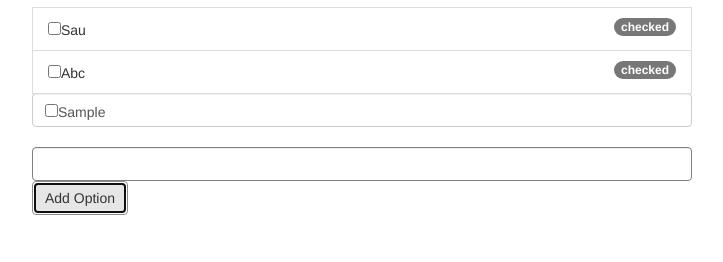
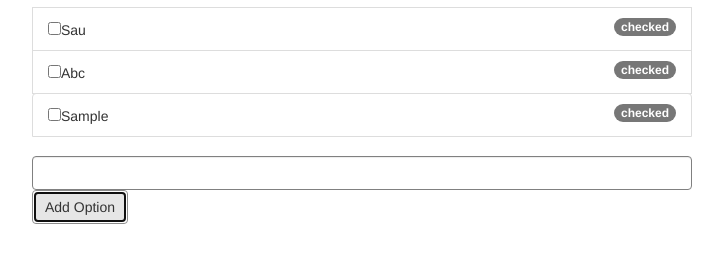
Before and after one commit to sau9458/myreact1, a React app: page / in a window 1280 px wide. Both pictures are taken after typing "Sample" into the empty fields and a click on the button "Add Option". Shown: the part 56-318 px from the top of the page, without its empty margins (298-1021 px from the left). Built offline with nearby package versions, Linux system fonts and the light colour scheme.

Commit message:
changes applied

```diff
--- /dev/null
+++ b/src/AddOption.js
@@ -0,0 +1,73 @@
+
+import React from 'react';
+import Todo from './index.js'
+let btnStyle = {
+
+	}
+ class AddOption extends React.Component {
+  constructor(props) {
+    super(props);
+    this.handleAddOption = this.handleAddOption.bind(this);
+    this.handleAddOptions = this.handleAddOptions.bind(this);
+    this.state = {
+      error: undefined,
+      options:[]
+    };
+  }
+  handleAddOption(e) {
+
+    e.preventDefault(e);
+    const option = e.target.elements.option.value.trim();
+    const error = this.handleAddOptions(option);
+    e.target.elements.option.value="";
+
+    this.setState(() => {
+      return { error };
+    });
+  }
+
+handleAddOptions(option){
+    if (!option) {
+      btnStyle = {
+      			border: '1px solid red'
+      		}
+  return false;
+    }
+
+else{
+    this.setState((prevState) => {
+      return {
+        options: prevState.options.concat(option)
+      };
+    });
+    btnStyle = {
+          border: '1px solid grey'
+        }
+  }
+}
+  //handleAddOption(e) {
+    // e.preventDefault();
+    // const option = e.target.elements.option.value.trim();
+    // const error = this.handleAddOption(option);
+    // e.target.elements.option.value="";
+    //
+    // this.setState(() => {
+    //   return { error };
+    // });
+  //}
+  render() {
+    return (
+      <div>
+        {
+          this.state.options.map((option) => <li key={option} className="list-group-item" ><input type="checkbox"/>{option}<span className="badge">checked</span></li>)
+        }
+        {this.state.error && <li className="list-group-item">{this.state.error}</li>}
+        <form onSubmit={this.handleAddOption}><br/>
+          <input type="text" name="option" className="form-control"style={btnStyle} />
+          <button className="btn btn-default">Add Option</button>
+        </form>
+      </div>
+    );
+  }
+}
+export default AddOption;
--- a/src/index.css
+++ b/src/index.css
@@ -5,3 +5,6 @@
 ul{
   list-style-type: none;
 }
+.badge{
+  float: right;
+}
--- a/src/index.js
+++ b/src/index.js
@@ -2,40 +2,42 @@ import React from 'react';
 import ReactDOM from 'react-dom';
 import './index.css';
 import input from './input.json';
+import AddOption from './AddOption.js'
 import registerServiceWorker from './registerServiceWorker';
 let btnStyle = {
-		border: '1px solid grey'
+		border: '1px solid red'
 	}
-class Todo extends React.Component{
+export class Todo extends React.Component{
   constructor(){
     super();
-    this.handleAddOption = this.handleAddOption.bind(this);
+    // this.handleAddOption = this.handleAddOption.bind(this);
     this.state={
       data:input.data,
-      options:[]
+      // options:[]
     }
   }
-  handleAddOption(option) {
-    if (!option) {
-      btnStyle = {
-      			border: '1px solid red'
-      		}
-  return false;
-    }
-
-else{
-    this.setState((prevState) => {
-      return {
-        options: prevState.options.concat(option)
-
-      };
-    });
-    btnStyle = {
-          border: '1px solid grey'
-        }
-  }
-
-  }
+//   handleAddOption(option) {
+//     if (!option) {
+//
+//       btnStyle = {
+//       			"background-color": ' red'
+//       		}
+//   return false;
+//     }
+//
+// else{
+//     this.setState((prevState) => {
+//       return {
+//         options: prevState.options.concat(option)
+//
+//       };
+//     });
+//     btnStyle = {
+//           border: '1px solid grey'
+//         }
+//   }
+//
+//   }
 
 render(){
   const jsondata=this.state.data.map((data,id)=><li className="list-group-item" key={data.id}><input type="checkbox"/>
@@ -46,7 +48,7 @@ render(){
         <ul>
             <li><h2>ToDo</h2></li>
              {jsondata}
-            <AddOption handleAddOption={this.handleAddOption} options={this.state.options}/>
+            {<li><AddOption /*handleAddOption={this.handleAddOption} options={this.state.options}*//></li> }
 
           </ul>
       </div>
@@ -54,42 +56,7 @@ render(){
  }
 
 }
-
-
-class AddOption extends React.Component {
-  constructor(props) {
-    super(props);
-    this.handleAddOption = this.handleAddOption.bind(this);
-    this.state = {
-      error: undefined
-    };
-  }
-  handleAddOption(e) {
-    e.preventDefault();
-
-    const option = e.target.elements.option.value.trim();
-    const error = this.props.handleAddOption(option);
-    e.target.elements.option.value="";
-
-    this.setState(() => {
-      return { error };
-    });
-  }
-  render() {
-    return (
-      <div>
-        {
-          this.props.options.map((option) => <li key={option} className="form-control" ><input type="checkbox"/>{option}</li>)
-        }
-        {this.state.error && <li className="list-group-item">{this.state.error}</li>}
-        <form onSubmit={this.handleAddOption}><br/>
-          <input type="text" name="option" className="form-control"style={btnStyle} />
-          <button className="btn btn-default">Add Option</button>
-        </form>
-      </div>
-    );
-  }
-}
 ReactDOM.render(<Todo />,document.getElementById('root'));
 
 registerServiceWorker();
+export default Todo;
```
